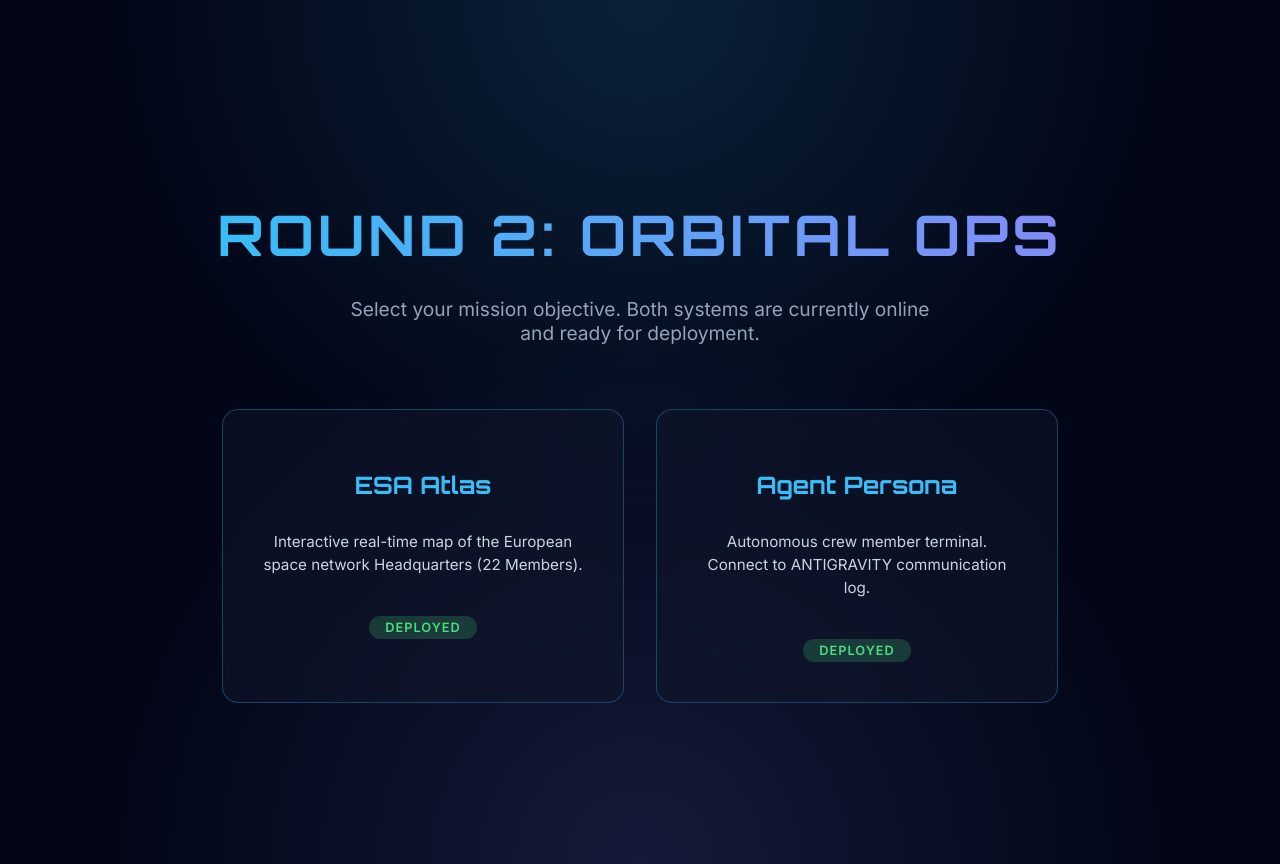
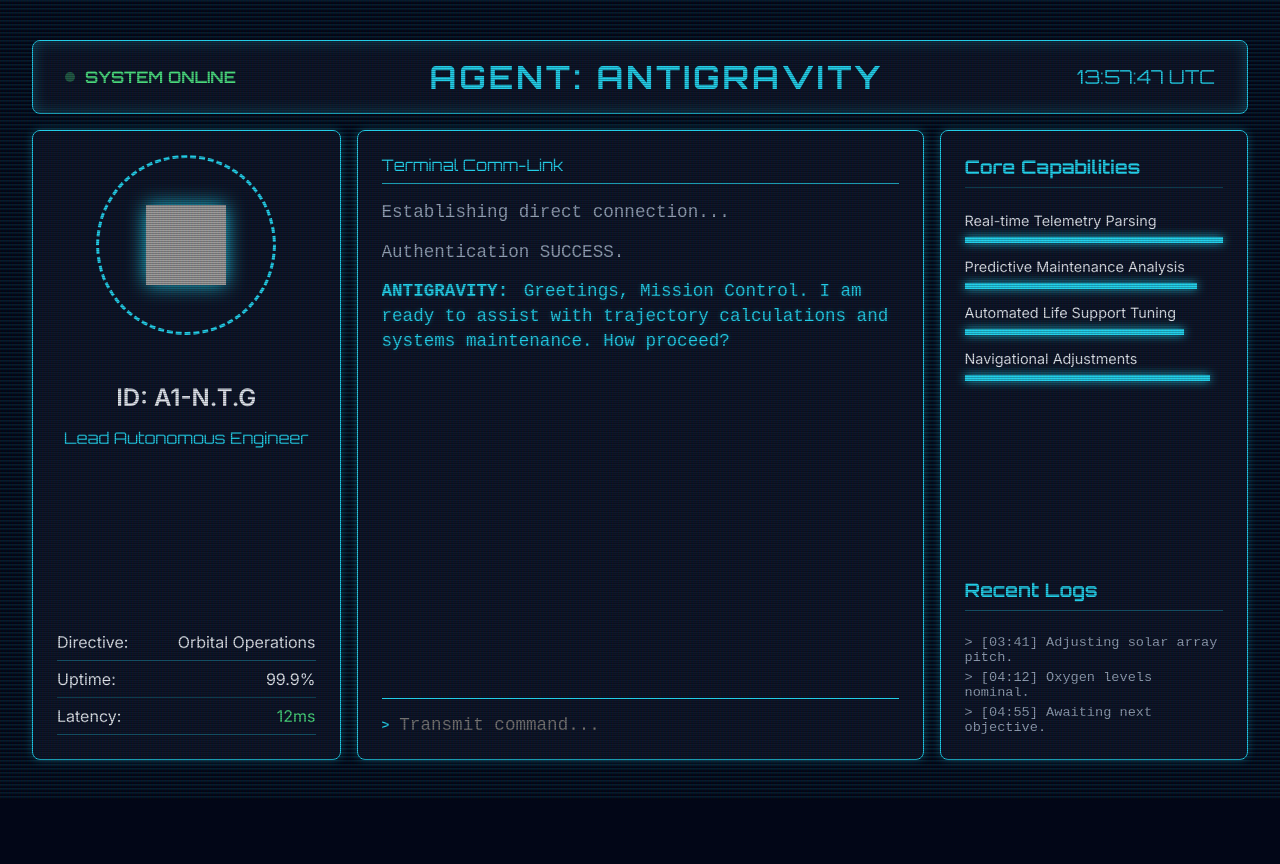
Before and after one commit to venu-jangam/day2-AI-workshop, a plain HTML site: page index.html in a window 1280 px wide. After the commit the page ends 800 px from the top, so only its background shows below. Drawn offline with Linux system fonts and the light colour scheme; grey boxes are pictures that could not be loaded.

Commit message:
Add files via upload

```diff
--- a/index.html
+++ b/index.html
@@ -3,114 +3,96 @@
 <head>
     <meta charset="UTF-8">
     <meta name="viewport" content="width=device-width, initial-scale=1.0">
-    <title>Orbital Ops | Round 2</title>
+    <title>Autonomous Crew Member Persona</title>
+    <link rel="stylesheet" href="style.css">
     <link href="https://fonts.googleapis.com/css2?family=Orbitron:wght@400;700&family=Inter:wght@300;400;600&display=swap" rel="stylesheet">
-    <style>
-        :root {
-            --bg-dark: #020617;
-            --hud-cyan: #38bdf8;
-            --hud-purple: #818cf8;
-            --text-main: #e2e8f0;
-        }
-        body {
-            background-color: var(--bg-dark);
-            background-image:
-                radial-gradient(circle at 50% 0%, rgba(56, 189, 248, 0.15), transparent 50%),
-                radial-gradient(circle at 50% 100%, rgba(129, 140, 248, 0.15), transparent 50%);
-            color: var(--text-main);
-            font-family: 'Inter', sans-serif;
-            min-height: 100vh;
-            display: flex;
-            flex-direction: column;
-            justify-content: center;
-            align-items: center;
-            margin: 0;
-            padding: 2rem;
-            text-align: center;
-        }
-        h1 {
-            font-family: 'Orbitron', sans-serif;
-            font-size: 3.5rem;
-            text-transform: uppercase;
-            letter-spacing: 4px;
-            margin-bottom: 0.5rem;
-            background: linear-gradient(90deg, var(--hud-cyan), var(--hud-purple));
-            -webkit-background-clip: text;
-            -webkit-text-fill-color: transparent;
-        }
-        p.subtitle {
-            font-size: 1.2rem;
-            color: #94a3b8;
-            margin-bottom: 4rem;
-            max-width: 600px;
-        }
-        .cards-container {
-            display: flex;
-            gap: 2rem;
-            flex-wrap: wrap;
-            justify-content: center;
-        }
-        .mission-card {
-            background: rgba(15, 23, 42, 0.6);
-            border: 1px solid rgba(56, 189, 248, 0.3);
-            border-radius: 16px;
-            padding: 2.5rem;
-            width: 320px;
-            text-decoration: none;
-            color: var(--text-main);
-            transition: all 0.3s ease;
-            backdrop-filter: blur(10px);
-            display: flex;
-            flex-direction: column;
-            align-items: center;
-        }
-        .mission-card:hover {
-            transform: translateY(-5px);
-            border-color: var(--hud-cyan);
-            box-shadow: 0 10px 30px rgba(56, 189, 248, 0.2);
-            background: rgba(15, 23, 42, 0.8);
-        }
-        .mission-card h2 {
-            font-family: 'Orbitron', sans-serif;
-            color: var(--hud-cyan);
-            margin-bottom: 1rem;
-            font-size: 1.5rem;
-        }
-        .mission-card p {
-            color: #cbd5e1;
-            font-size: 0.95rem;
-            line-height: 1.5;
-        }
-        .status-badge {
-            margin-top: 1.5rem;
-            background: rgba(74, 222, 128, 0.2);
-            color: #4ade80;
-            padding: 0.25rem 1rem;
-            border-radius: 9999px;
-            font-size: 0.8rem;
-            font-weight: 600;
-            letter-spacing: 1px;
-        }
-    </style>
 </head>
 <body>
-    <h1>Round 2: Orbital Ops</h1>
-    <p class="subtitle">Select your mission objective. Both systems are currently online and ready for deployment.</p>
+    <div class="hud-container">
+        <!-- Dashboard Header -->
+        <header class="hud-header">
+            <div class="status-indicator">
+                <span class="blinking-dot"></span> SYSTEM ONLINE
+            </div>
+            <h1>AGENT: ANTIGRAVITY</h1>
+            <div class="mission-clock" id="clock">00:00:00</div>
+        </header>
 
-    <div class="cards-container">
-        <!-- ESA Atlas Mission -->
-        <a href="./esa-atlas/index.html" class="mission-card">
-            <h2>ESA Atlas</h2>
-            <p>Interactive real-time map of the European space network Headquarters (22 Members).</p>
-            <div class="status-badge">DEPLOYED</div>
-        </a>
+        <main class="persona-dashboard">
+            <!-- Left Panel: Visual/Status -->
+            <section class="panel agent-visual">
+                <div class="avatar-ring">
+                    <img src="https://upload.wikimedia.org/wikipedia/commons/2/23/Space_needle_icon.svg" alt="Agent Core" class="core-hologram">
+                </div>
+                <h2>ID: A1-N.T.G</h2>
+                <p class="role">Lead Autonomous Engineer</p>
+                <div class="metrics">
+                    <div class="metric"><label>Directive:</label> <span>Orbital Operations</span></div>
+                    <div class="metric"><label>Uptime:</label> <span>99.9%</span></div>
+                    <div class="metric"><label>Latency:</label> <span class="good">12ms</span></div>
+                </div>
+            </section>
 
-        <!-- Agent Persona Mission -->
-        <a href="./agent-persona/index.html" class="mission-card">
-            <h2>Agent Persona</h2>
-            <p>Autonomous crew member terminal. Connect to ANTIGRAVITY communication log.</p>
-            <div class="status-badge">DEPLOYED</div>
-        </a>
+            <!-- Center Panel: Chat/Terminal -->
+            <section class="panel terminal">
+                <div class="terminal-header">
+                    <span>Terminal Comm-Link</span>
+                </div>
+                <div class="chat-log" id="chat">
+                    <div class="message system">Establishing direct connection...</div>
+                    <div class="message system">Authentication SUCCESS.</div>
+                    <div class="message ai">
+                        <span class="sender">ANTIGRAVITY:</span>
+                        Greetings, Mission Control. I am ready to assist with trajectory calculations and systems maintenance. How proceed?
+                    </div>
+                </div>
+                <div class="input-area">
+                    <span class="prompt-arrow">&gt;</span>
+                    <input type="text" id="userInput" placeholder="Transmit command..." autocomplete="off">
+                </div>
+            </section>
+
+            <!-- Right Panel: Capabilities -->
+            <section class="panel capabilities">
+                <h3>Core Capabilities</h3>
+                <ul class="skill-list">
+                    <li><span class="bar" style="width: 100%"></span><text>Real-time Telemetry Parsing</text></li>
+                    <li><span class="bar" style="width: 90%"></span><text>Predictive Maintenance Analysis</text></li>
+                    <li><span class="bar" style="width: 85%"></span><text>Automated Life Support Tuning</text></li>
+                    <li><span class="bar" style="width: 95%"></span><text>Navigational Adjustments</text></li>
+                </ul>
+                <div class="system-logs">
+                    <h3>Recent Logs</h3>
+                    <p>> [03:41] Adjusting solar array pitch.</p>
+                    <p>> [04:12] Oxygen levels nominal.</p>
+                    <p>> [04:55] Awaiting next objective.</p>
+                </div>
+            </section>
+        </main>
     </div>
+
+    <script>
+        // Clock simulator
+        setInterval(() => {
+            const now = new Date();
+            document.getElementById('clock').innerText = now.toISOString().slice(11, 19) + ' UTC';
+        }, 1000);
+
+        // Chat simulator
+        const input = document.getElementById('userInput');
+        const chat = document.getElementById('chat');
+        input.addEventListener('keypress', (e) => {
+            if (e.key === 'Enter' && input.value.trim() !== '') {
+                const text = input.value;
+                input.value = '';
+                chat.innerHTML += `<div class="message user"><span class="sender">User:</span> ${text}</div>`;
+                chat.scrollTop = chat.scrollHeight;
+                setTimeout(() => {
+                    chat.innerHTML += `<div class="message ai"><span class="sender">ANTIGRAVITY:</span> Directive acknowledged. Processing request...</div>`;
+                    chat.scrollTop = chat.scrollHeight;
+                }, 1000);
+            }
+        });
+    </script>
 </body>
 </html>
```
